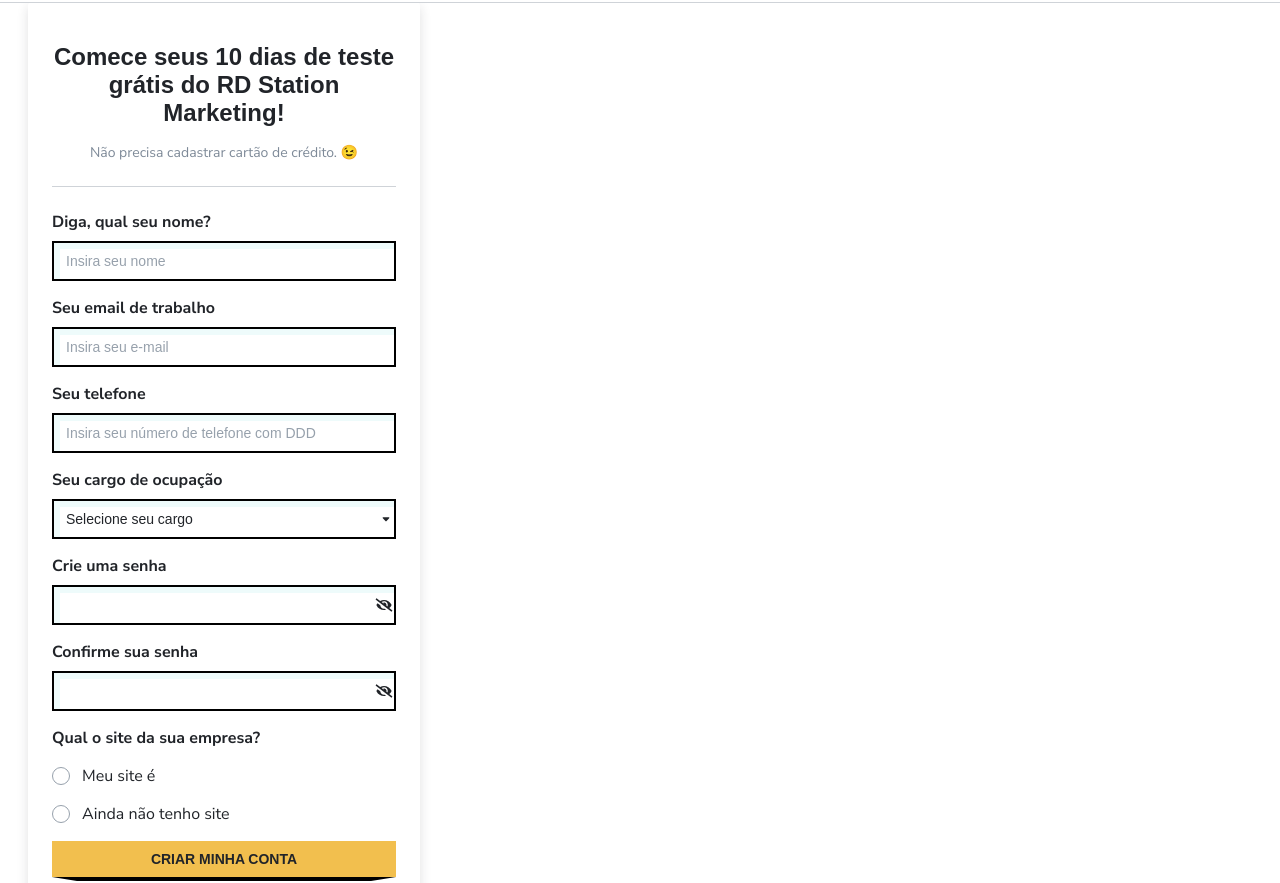
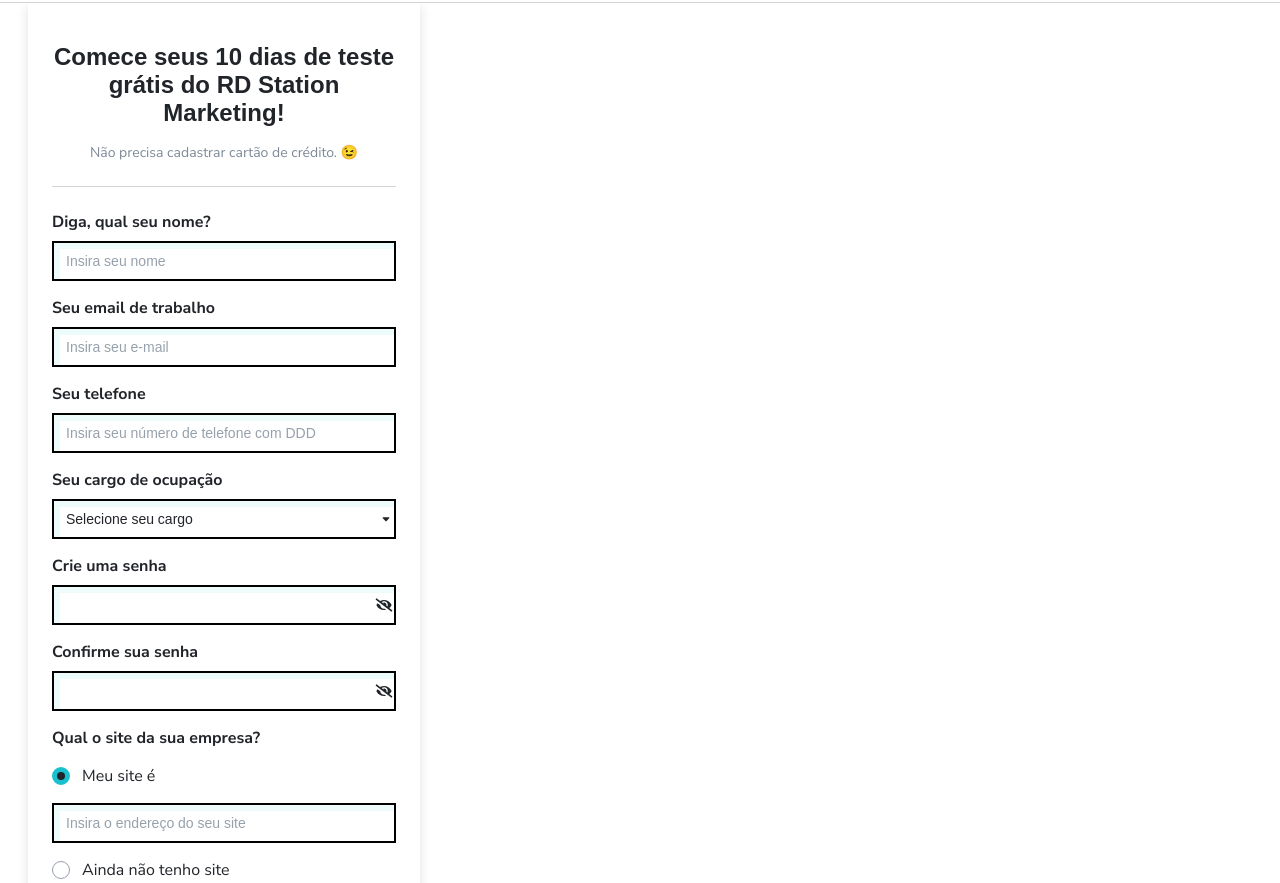
Before and after one commit to yanari/rdstation-test, a website with bundled scripts: page index.html in a window 1280 px wide. Shown: the part 78-961 px from the top of the page. Built offline with nearby package versions, Linux system fonts and the light colour scheme; files whose address does not match are found by name; a web font is replaced by a local one.

Commit message:
form finished (TODO: pattern and mask tel)

```diff
--- a/css/form.css
+++ b/css/form.css
@@ -20,6 +20,30 @@
   margin-bottom: 16px;
 }
 
+.form-container > form > .form-field {
+  align-items: center;
+  display: flex;
+  margin-bottom: 16px;
+}
+
+.form-container > form > .form-field > input[type="radio"] {
+  appearance: none;
+  border-radius: 50%;
+  border: 1px solid var(--bw-color-gray-60);
+  height: 18px;
+  width: 18px;
+}
+
+.form-container > form > .form-field > input[type="radio"]:checked {
+  background-color: var(--bw-color-gray-100);
+  border: 5px solid var(--color-primary-60);
+  outline: none;
+}
+
+.form-container > form > .form-field > label {
+  margin-left: 12px;
+}
+
 .form-container > form > custom-button {
   width: 100%;
 }
--- a/index.html
+++ b/index.html
@@ -88,21 +88,20 @@
             label="Confirme sua senha"
           ><input slot="input" name="confirm_password"></form-field>
           <p class="body-md-bold">Qual o site da sua empresa?</p>
-          <radio-button-form-field
-            name="has_site"
-            checked="true"
-            label="Meu site é"
-            id="1"
+          <div class="form-field">
+            <input id="has_site" type="radio" name="has_site" checked>
+            <label for="has_site">Meu site é</label>
+          </div>
+          <website-form-field
+            placeholder="Insira o endereço do seu site"
+            required="true"
           >
-            <input slot="option" name="has_site">
-          </radio-button-form-field>
-          <radio-button-form-field
-            name="has_site"
-            label="Ainda não tenho site"
-            id="0"
-          >
-            <input slot="option" name="has_site">
-          </radio-button-form-field>
+            <input slot="input" name="website">
+          </website-form-field>
+          <div class="form-field">
+            <input id="has_not" type="radio" name="has_site">
+            <label for="has_not">Ainda não tenho site</label>
+          </div>
           <custom-button highlight type="submit">Criar minha conta</custom-button>
         </form>
       </div>
--- a/js/app.js
+++ b/js/app.js
@@ -2,13 +2,13 @@
 import './components/button.js';
 import './components/hamburger.js';
 import './components/input.js';
-import './components/radio.js';
+import './components/website_input.js';
 
 (function () {
   document.addEventListener('DOMContentLoaded', () => {
     'use strict';
 
-    const form = document.getElementById('contact_form');
+    const formElement = document.getElementById('contact_form');
     const confirmPasswordElement = document.getElementById('confirm_password');
     const passwordElement = document.getElementById('password');
 
@@ -17,7 +17,6 @@
         method: 'POST',
         formData,
       });
-
       console.log(response);
     };
 
@@ -29,7 +28,7 @@
       }
     });
 
-    form.addEventListener('submit', (event) => {
+    formElement.addEventListener('submit', (event) => {
       // event.preventDefault();
 
       // const formData = new FormData(event.target);
--- a/js/components/radio.js
+++ /dev/null
@@ -1,123 +0,0 @@
-(function() {
-  const template = document.createElement('template');
-  template.innerHTML = `
-  <style>
-    .form-field {
-      align-items: center;
-      display: flex;
-      margin-bottom: 16px;
-    }
-
-    .form-field > ::slotted(.input) {
-      appearance: none;
-      border-radius: 50%;
-      border: 1px solid var(--bw-color-gray-60);
-      height: 18px;
-      width: 18px;
-    }
-
-    .form-field > ::slotted(.input:checked) {
-      background-color: var(--bw-color-gray-100);
-      border: 5px solid var(--color-primary-60);
-      outline: none;
-    }
-
-    .form-field > label {
-      margin-left: 12px;
-    }
-  </style>
-  <div class="form-field">
-    <slot name="option"></slot>
-    <label for="name">Radio Option Label</label>
-  </div>
-  `;
-
-  class RadioButtonFormField extends HTMLElement {
-    constructor() {
-      super();
-      if (!this.shadowRoot) {
-        this.attachShadow({ mode: 'open', delegatesFocus: true });
-        this.shadowRoot.appendChild(template.content.cloneNode(true));
-
-        this.labelTag = this.shadowRoot.querySelector('label');
-        const slots = this.shadowRoot.querySelector('slot').assignedNodes();
-        this.input = slots[0];
-
-        this.input.setAttribute('tabindex', 0);
-        this.input.setAttribute('type', 'radio');
-        this.input.setAttribute('class', 'input');
-      }
-    }
-
-    static get observedAttributes() {
-      return ['required', 'label', 'name', 'id', 'selected'];
-    }
-
-    attributeChangedCallback(name, _, newValue) {
-      this._getAttributeChangesCases(name, newValue)();
-    }
-
-    _getAttributeChangesCases(name, newValue) {
-      return {
-        'label': () => this.labelTag.innerText = newValue,
-        'name': () => this.input.name = newValue,
-        'id': () => {
-          this.input.id = newValue;
-          this.labelTag.htmlFor = newValue;
-        },
-        'required': () => this.input.required = newValue, // necessario?
-        'checked': () => this.checked = newValue, // necessario?
-        'default': () => {},
-      }[name];
-    }
-
-    // Getters and setters
-    // get required() {
-    //   return this.hasAttribute('required');
-    // }
-
-    // set required(value) {
-    //   value = Boolean(value);
-    //   if (value) {
-    //     this.setAttribute('required', '');
-    //   } else {
-    //     this.removeAttribute('required');
-    //   }
-    // }
-
-    get checked() {
-      return this.hasAttribute('checked');
-    }
-
-    set checked(value) {
-      value = Boolean(value);
-      console.log(value);
-      if (value) {
-        this.input.setAttribute('checked', '');
-        this.setAttribute('checked', '');
-      } else {
-        this.input.removeAttribute('checked');
-        this.removeAttribute('checked');
-      }
-    }
-
-    get label() {
-      return this.getAttribute('label');
-    }
-
-    set label(value) {
-      this.setAttribute('label', value);
-    }
-
-    get name() {
-      return this.getAttribute('name');
-    }
-
-    set name(value) {
-      this.setAttribute('name', value);
-    }
-  }
-
-  const register = () => customElements.define('radio-button-form-field', RadioButtonFormField);
-  window.WebComponents ? window.WebComponents.waitFor(register) : register();
-})();
--- /dev/null
+++ b/js/components/website_input.js
@@ -0,0 +1,132 @@
+(function() {
+  const template = document.createElement('template');
+  template.innerHTML = `
+  <style>
+    :host > .form-field {
+      display: flex;
+    }
+
+    :host > .form-field > label {
+      display: block;
+      font-weight: 700;
+      margin-bottom: 8px;
+    }
+
+    :host > .form-field > .input-wrapper {
+      display: flex;
+      position: relative;
+    }
+
+    :host > .form-field > ::slotted(.input) {
+      border: none;
+      height: 0;
+      opacity: 0;
+      transition: all .2s ease-in-out;
+    }
+
+    :host > .form-field > ::slotted(.input)::placeholder {
+      color: var(--bw-color-gray-60);
+    }
+
+    :host > .form-field > ::slotted(.input:active),
+    :host > .form-field > ::slotted(.input:focus) {
+      border-color: var(--color-primary-60);
+      box-shadow: none;
+      border-radius: 0;
+      outline: none;
+    }
+
+    :host([required]) > .form-field > ::slotted(.input) {
+      border: 2px solid var(--bw-color-black);
+      box-shadow: inset 6px 6px 0 var(--box-shadow-inset);
+      color: var(--bw-color-gray-100);
+      height: 40px;
+      font-size: 14px;
+      opacity: 1;
+      padding: 0 12px !important;
+      width: 100%;
+    }
+
+    :host([required]) > .form-field {
+      margin-bottom: 16px;
+    }
+  </style>
+  <div class="form-field">
+    <slot name="input"></slot>
+  </div>
+  `;
+
+  class FormField extends HTMLElement {
+    constructor() {
+      super();
+      if (!this.shadowRoot) {
+        this.attachShadow({ mode: 'open' });
+        this.shadowRoot.appendChild(template.content.cloneNode(true));
+
+        const slots = this.shadowRoot.querySelector('slot').assignedNodes();
+        this.input = slots[0];
+
+        this.input.setAttribute('tabindex', 0);
+        this.input.setAttribute('class', 'input');
+        this.input.setAttribute('type', 'url');
+        this.input.setAttribute('title', 'Campo deve ser um website válido.');
+
+        console.log(this.hasAttribute('required'));
+      }
+    }
+
+    connectedCallback() {
+      const radioElements = document.querySelectorAll('input[name="has_site"]');
+      radioElements.forEach(radio => radio.addEventListener('change', this._onRadioButtonsChange));
+    }
+
+    _onRadioButtonsChange = (event) => {
+      const hasSite = event.target.id === 'has_site';
+      const hasWebsiteField = !!this.input;
+      if (hasWebsiteField) {
+        this.required = hasSite;
+      }
+    };
+
+    static get observedAttributes() {
+      return ['required', 'placeholder', 'name'];
+    }
+
+    attributeChangedCallback(name, _, newValue) {
+      this.input[name] = newValue;
+    }
+
+    // Getters and setters
+    get required() {
+      return this.hasAttribute('required');
+    }
+
+    set required(value) {
+      value = Boolean(value);
+      if (value) {
+        this.setAttribute('required', 'true');
+      } else {
+        this.removeAttribute('required');
+      }
+    }
+
+    get placeholder() {
+      return this.getAttribute('placeholder');
+    }
+
+    set placeholder(value) {
+      this.setAttribute('placeholder', value);
+    }
+
+    get name() {
+      return this.getAttribute('name');
+    }
+
+    set name(value) {
+      this.setAttribute('name', value);
+    }
+  }
+
+  const register = () => customElements.define('website-form-field', FormField);
+  window.WebComponents ? window.WebComponents.waitFor(register) : register();
+})();
```
